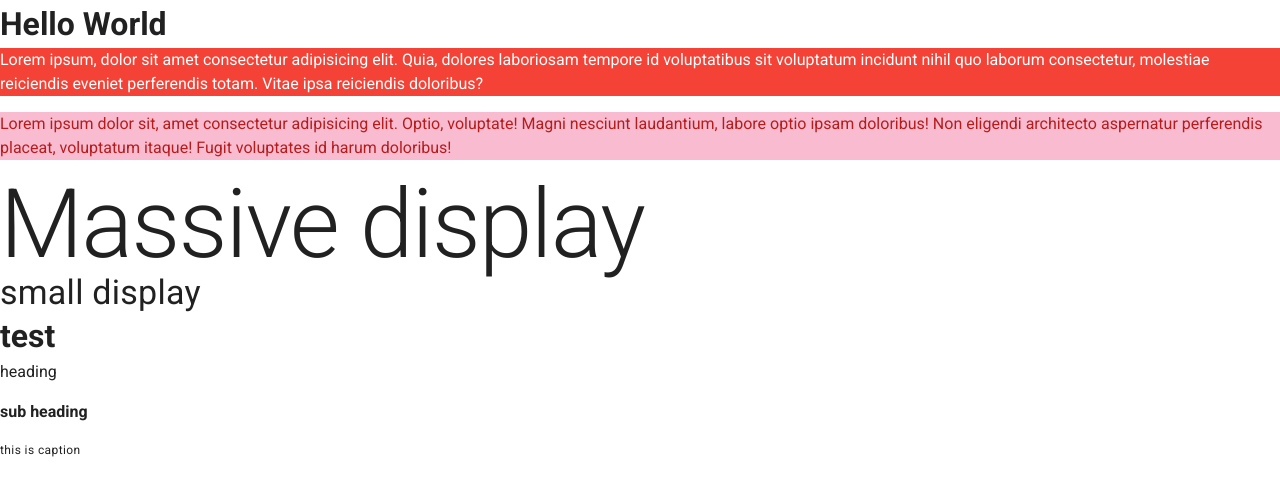
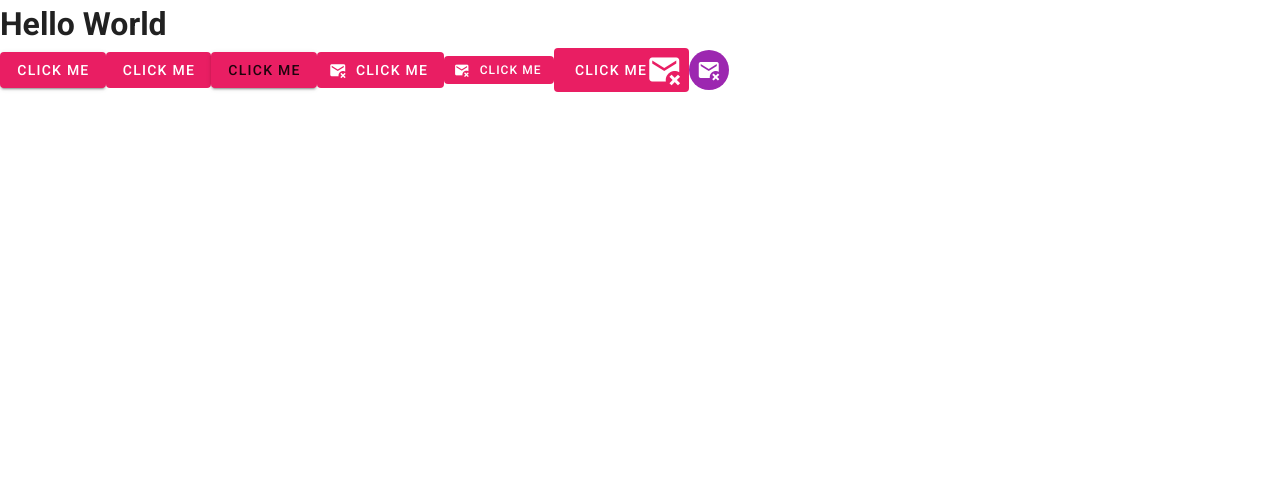
Before and after one commit to adityajain-Infobeans/vue-training, a Vue app in the folder The Net Ninja/vuetify-tutorial/: page / in a window 1280 px wide. Shown: the top 494 px of the page. Built offline with nearby package versions, Linux system fonts and the light colour scheme.

Commit message:
button styling

```diff
--- a/The Net Ninja/vuetify-tutorial/src/views/Home.vue
+++ b/The Net Ninja/vuetify-tutorial/src/views/Home.vue
@@ -1,26 +1,26 @@
 <template>
   <div>
     <h1>Hello World</h1>
-    <p class="red white--text">
-      Lorem ipsum, dolor sit amet consectetur adipisicing elit. Quia, dolores
-      laboriosam tempore id voluptatibus sit voluptatum incidunt nihil quo
-      laborum consectetur, molestiae reiciendis eveniet perferendis totam. Vitae
-      ipsa reiciendis doloribus?
-    </p>
+    <v-btn class="pink white--text">Click me</v-btn>
+    <v-btn dark depressed color="pink ">click me</v-btn>
+    <v-btn flat color="pink">click me</v-btn>
 
-    <p class="pink lighten-4 red--text text--darken-4">
-      Lorem ipsum dolor sit, amet consectetur adipisicing elit. Optio,
-      voluptate! Magni nesciunt laudantium, labore optio ipsam doloribus! Non
-      eligendi architecto aspernatur perferendis placeat, voluptatum itaque!
-      Fugit voluptates id harum doloribus!
-    </p>
+    <v-btn depressed class="pink white--text"
+      ><v-icon left>mdi-email-remove</v-icon> click me</v-btn
+    >
 
-    <h1 class="display-4">Massive display</h1>
-    <h4 class="display-1">small display</h4>
-    <h1>test</h1>
-    <p class="heading">heading</p>
-    <p class="subheading font-weight-bold">sub heading</p>
-    <p class="caption">this is caption</p>
+    <v-btn depressed small class="pink white--text"
+      ><v-icon small left>mdi-email-remove</v-icon> click me</v-btn
+    >
+
+    <v-btn depressed large class="pink white--text">
+      <span>click me</span>
+      <v-icon right large>mdi-email-remove</v-icon>
+    </v-btn>
+
+    <v-btn fab depressed small dark color="purple">
+      <v-icon>mdi-email-remove</v-icon>
+    </v-btn>
   </div>
 </template>
 
```
